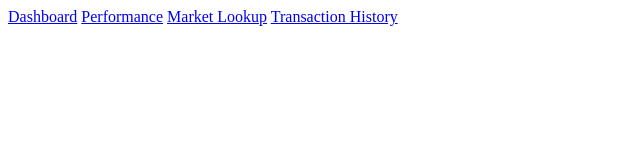
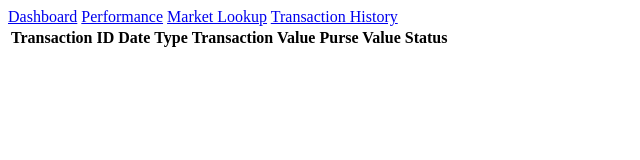
Before and after one commit to kprajval/Milkyway-pm, a website: page src/main/resources/templates/TransactionHistory.html in a window 1280 px wide. Shown: the whole page, without its empty margins (0-640 px from the left). Drawn offline with Linux system fonts and the light colour scheme.

Commit message:
Created Transaction history skeletol

```diff
--- a/src/main/resources/templates/TransactionHistory.html
+++ b/src/main/resources/templates/TransactionHistory.html
@@ -12,5 +12,17 @@
         <a href="/market-lookup">Market Lookup</a>
         <a href="/transaction-history">Transaction History</a>
     </nav>
+
+    <div class="transaction-history">
+        <table>
+            <tr>
+                <th>Transaction ID</th>
+                <th>Date</th>
+                <th>Type</th>
+                <th>Transaction Value</th>
+                <th>Purse Value</th>
+                <th>Status</th>
+            </tr>
+        </table>
 </body>
 </html>
```
